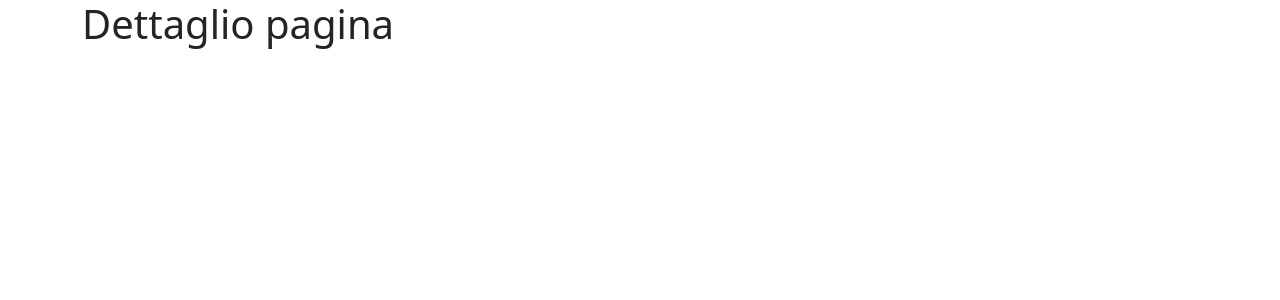
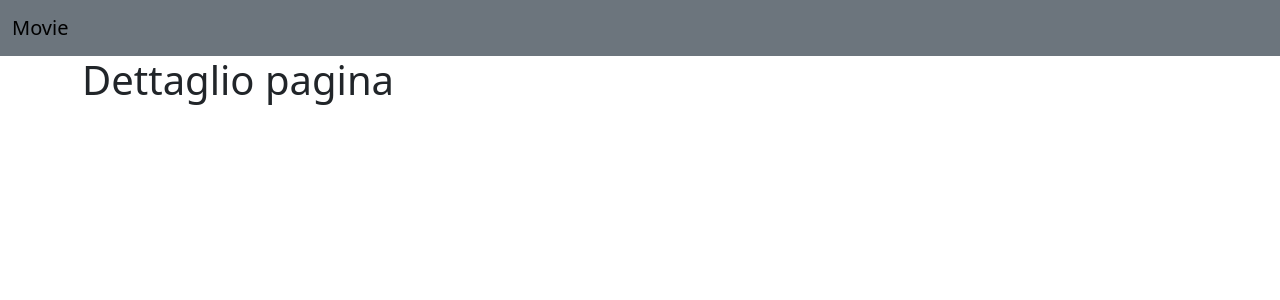
Before and after one commit to andreamaluta/webapp-react, a React (Vite) app: page /movies/1 in a window 1280 px wide. Shown: the top 300 px of the page. Built offline with nearby package versions, Linux system fonts and the light colour scheme.

Commit message:
[UPD] connected header component to layout

```diff
--- a/src/App.jsx
+++ b/src/App.jsx
@@ -1,7 +1,6 @@
 import { useState } from 'react'
 import { BrowserRouter, Routes, Route } from 'react-router-dom'
 import DefaultLayout from './layouts/DefaultLayout'
-import Header from './components/Header'
 
 function App() {
 
--- a/src/components/Header.jsx
+++ b/src/components/Header.jsx
@@ -4,7 +4,7 @@ import { Link } from 'react-router-dom'
 const Header = () => {
     return (
         <>
-            <nav className='navbar'>
+            <nav className='navbar bg-secondary'>
                 <div className="container-fluid">
                     <Link className='navbar-brand' to='/'>
                         Movie
--- a/src/layouts/DefaultLayout.jsx
+++ b/src/layouts/DefaultLayout.jsx
@@ -1,10 +1,12 @@
 import React from 'react'
 import { Outlet } from 'react-router-dom'
+
+import Header from '../components/Header'
 
 const DefaultLayout = () => {
     return (
         <>
-            <header></header>
+            <Header />
             <main className='container'>
                 <Outlet />
             </main>
```
